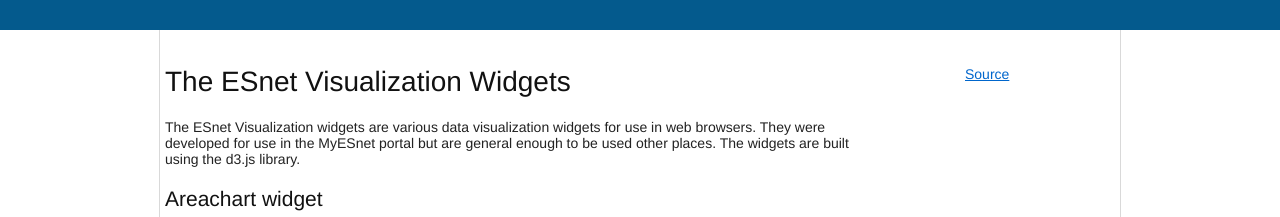
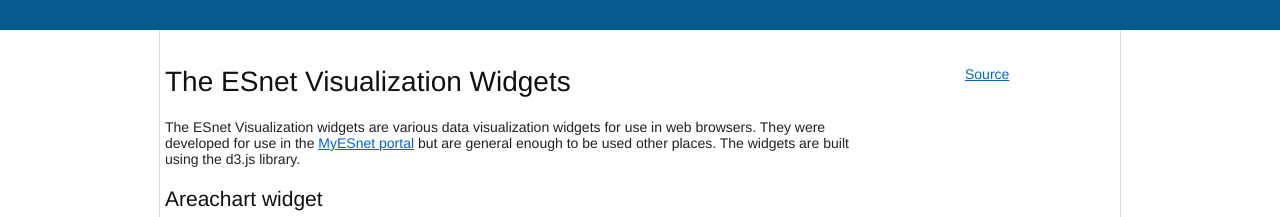
Before and after one commit to esnet/esviz, a plain HTML site: page index.html in a window 1280 px wide. Shown: the top 217 px of the page. Drawn offline with nearby package versions, Linux system fonts and the light colour scheme.

Commit message:
add link to portal

```diff
--- a/index.html
+++ b/index.html
@@ -121,7 +121,10 @@
       <a href="http://github.com/esnet/esnet_visualizaton_widgets/">Source</a>
   </div>
   <div class="span-18">
-    <p>The ESnet Visualization widgets are various data visualization widgets for use in web browsers.  They were developed for use in the MyESnet portal but are general enough to be used other places.  The widgets are built using the d3.js library.
+    <p>The ESnet Visualization widgets are various data visualization widgets
+    for use in web browsers.  They were developed for use in the
+    <a href="https://my.es.net/">MyESnet portal</a>
+    but are general enough to be used other places.  The widgets are built using the d3.js library.
     </p>
 
   </div>
```
